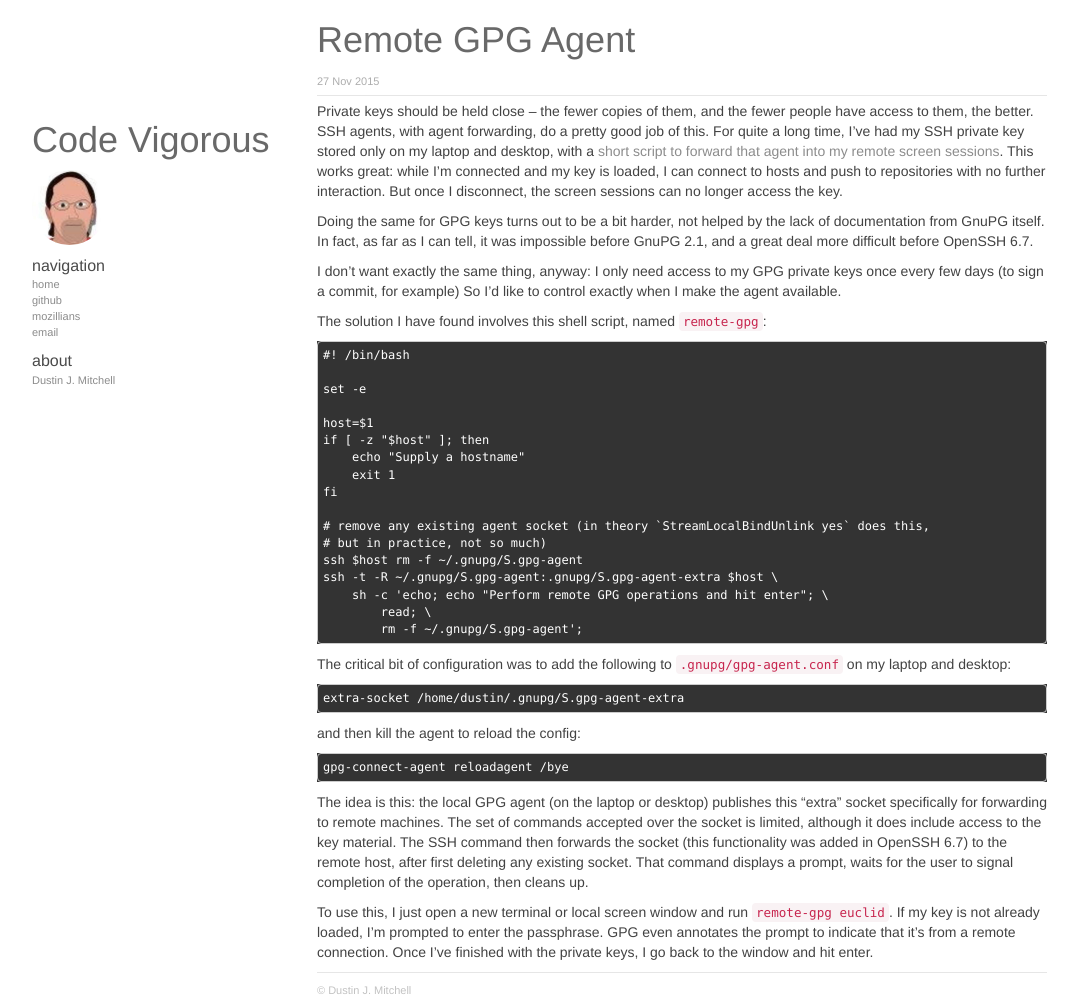
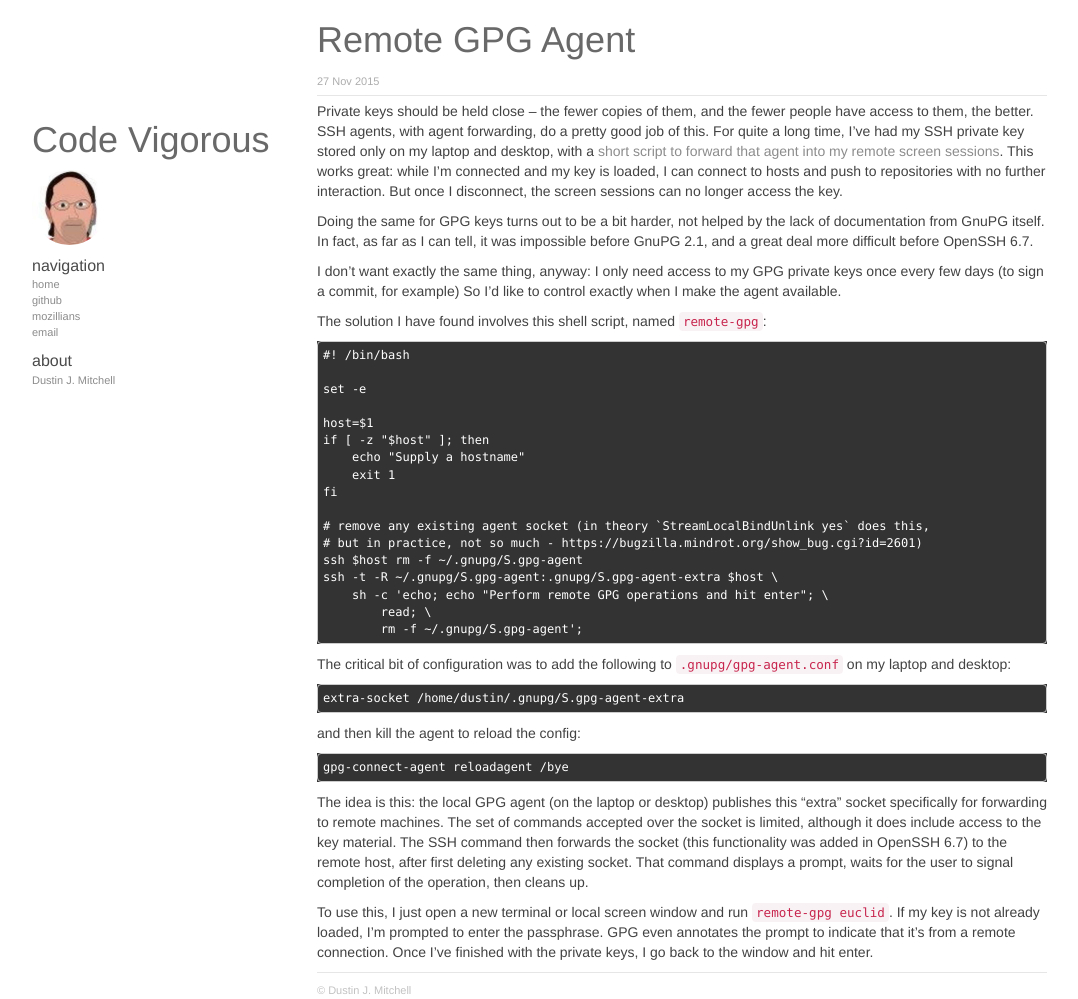
Before and after one commit to djmitche/code.v.igoro.us, a Jekyll site: the page built from _posts/2015-11-27-remote-gpg-agent.md, in a window 1280 px wide. Shown: the whole page, without its empty margins (53-1131 px from the left). Built offline with Jekyll 4.4.1, drawn with Linux system fonts in a browser that asks for light colours; nearby versions of some CDN libraries; library files that are not in the unit come from our copies; comment, search, counter and statistics services are not loaded; some of the changed lines change nothing that is shown.

Commit message:
add bug link re StreamLocalBindUnlink

```diff
--- a/_posts/2015-11-27-remote-gpg-agent.md
+++ b/_posts/2015-11-27-remote-gpg-agent.md
@@ -30,7 +30,7 @@
     fi
 
     # remove any existing agent socket (in theory `StreamLocalBindUnlink yes` does this,
-    # but in practice, not so much)
+    # but in practice, not so much - https://bugzilla.mindrot.org/show_bug.cgi?id=2601)
     ssh $host rm -f ~/.gnupg/S.gpg-agent
     ssh -t -R ~/.gnupg/S.gpg-agent:.gnupg/S.gpg-agent-extra $host \
         sh -c 'echo; echo "Perform remote GPG operations and hit enter"; \
```
